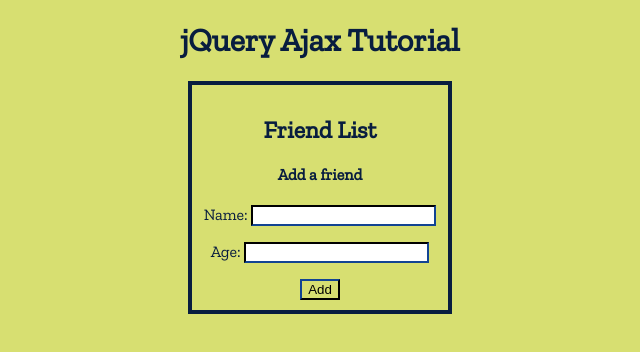
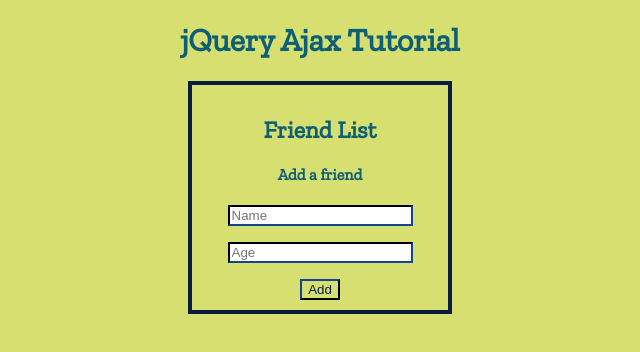
Before and after one commit to Jonathan-Taylor5/Friends-list, a website: page index.html in a window 1280 px wide. Shown: the whole page, without its empty margins (320-960 px from the left). Drawn offline with nearby package versions, Linux system fonts and the light colour scheme; no server answers.

Commit message:
first commit

```diff
--- a/index.html
+++ b/index.html
@@ -13,8 +13,8 @@
 	<h2>Friend List</h2>
 	<ul id="friends"></ul>
 	<h4>Add a friend</h4>
-	<p>Name: <input type="text" id="name"></p>
-	<p>Age: <input type="text" id="age"></p>
+	<p><input type="text" id="name" placeholder="Name"></p>
+	<p><input type="text" id="age" placeholder="Age"></p>
 	<button id="add-friend">Add</button>
 	</div>
 
--- a/public/css/main.css
+++ b/public/css/main.css
@@ -2,7 +2,7 @@
 	font-family: 'Zilla Slab', serif;
 	text-align: center;
 	background-color: rgb(215,223,113);
-	color: rgb(8,29,63);
+	color: rgb(13,95,118);
 }
 
 #input {
@@ -13,14 +13,16 @@
 
 #add-friend {
 	border-color: rgb(8,29,63);
-	font-color: rgb(8,29,63);
+	color: rgb(8,29,63);
 	background-color: rgb(215,223,113);
 }
 
 #name {
 	border-color: rgb(8,29,63);
+	color: rgb(13,95,118);
 }
 
 #age {
 	border-color: rgb(8,29,63);
+	color: rgb(13,95,118);
 }
```
Also changed, not shown: public/img/Background.jpg (added).
